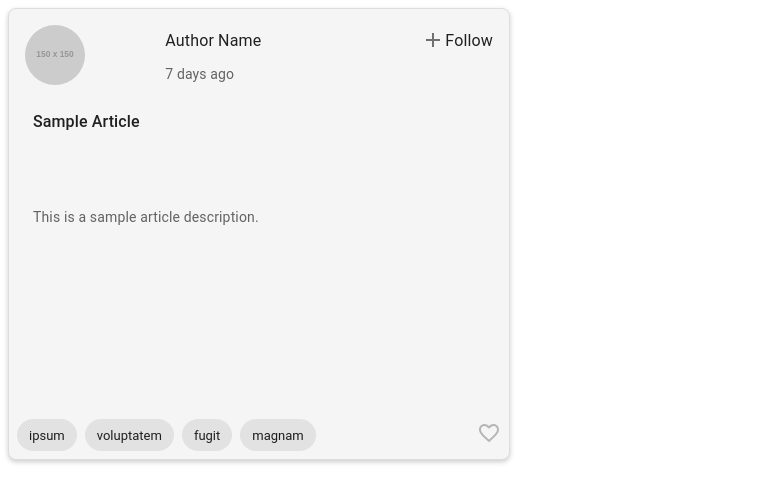
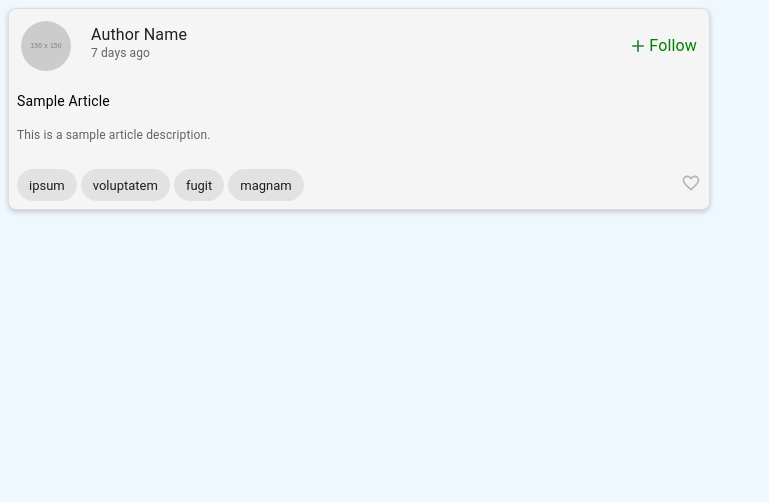
Before and after one commit to 786-aquib/LandingPage, a React (Create React App) app: page /article-card in a window 1280 px wide. Shown: the top 502 px of the page, without its empty margins (0-769 px from the left). Built offline with nearby package versions, Linux system fonts and the light colour scheme.

Commit message:
Made the page more attractive, created comment section, try to implementing follow

```diff
--- /dev/null
+++ b/src/components/AddComment.tsx
@@ -0,0 +1,97 @@
+import React, { useState } from 'react';
+import { Box, Card, TextField, Button } from '@mui/material';
+import axios from 'axios';
+import AttachFileIcon from '@mui/icons-material/AttachFile';
+
+
+const SendButton: React.FC<{ slug: string }> = ({ slug }) => {
+  const [commentTxt, setCommentTxt] = useState<string>("");
+
+  const handleSend = async () => {
+    if (commentTxt.trim()) {
+      try {
+        // Retrieve the token from local storage or context
+        const token = localStorage.getItem('token'); // Adjust if you're using a different storage method
+
+        // Ensure the token is present
+        if (!token) {
+          console.error("Authentication token doesn't exists !!");
+          return;
+        }
+
+        const response = await axios.post(
+          `https://api.realworld.io/api/articles/${slug}/comments`,
+          {
+            comment: {
+              body: commentTxt,
+            },
+          },
+          {
+            headers: {
+              'Authorization': `Token ${token}`, // Include the token in the Authorization header
+            },
+          }
+        );
+
+        console.log("Comment sent:", response.data);
+        setCommentTxt(""); // Clear the input field after sending
+      } catch (error) {
+        console.error("Error sending comment:", error);
+      }
+    }
+  };
+
+  return (
+    <Box
+      sx={{
+        width: { xs: '100%', sm: '250px', md: '300px' },
+        // boxShadow: '0 2px 5px rgba(0,0,0,0.2)',
+        borderRadius: 2,
+        display: 'flex',
+        flexDirection: 'column',
+        overflow: 'hidden',
+        position: 'relative',
+        // border: '1px solid #ddd',
+        minWidth: 700,
+        minHeight: 250,
+        bgcolor: 'whitesmoke',
+      }}
+    >
+      {/* Other content of the card */}
+
+      <Box
+        sx={{
+          display: 'flex',
+          flexDirection: 'row',
+          justifyContent: 'center',
+          p: 1, // Padding at the bottom
+        //   borderTop: '1px solid #ddd', // Optional border for separation
+          marginTop: 22,
+        }}
+      >
+      <AttachFileIcon sx = {{
+           marginTop: 1,
+           marginRight: 1,
+      }}color='success' fontSize='large'/>
+        <TextField
+          id="filled-basic"
+          label="Add Comments"
+          variant="filled"
+          value={commentTxt}
+          onChange={(e) => setCommentTxt(e.target.value)}
+          sx={{ mb: 0.5, width: 600}} // Margin bottom for spacing
+        />
+        <Button
+          onClick={handleSend}
+          variant="text"
+          color="primary"
+          size="small"
+        >
+          Send
+        </Button>
+      </Box>
+    </Box>
+  );
+};
+
+export default SendButton;
--- a/src/components/AllArticleData.tsx
+++ b/src/components/AllArticleData.tsx
@@ -3,13 +3,26 @@ import Box from '@mui/material/Box';
 import { useSelector } from 'react-redux';
 import { RootState } from '../redux/store';
 import { useLocation } from 'react-router-dom';
-import { Typography } from '@mui/material';
+import { Typography, Avatar, Stack, Chip, CardActions } from '@mui/material';
+import AddIcon from '@mui/icons-material/Add';
+import { useState } from 'react';
+import FavoriteBorderIcon from '@mui/icons-material/FavoriteBorder';
+import FavoriteIcon from '@mui/icons-material/Favorite';
+import AddComment from './AddComment';
+import { grey } from '@mui/material/colors';
 
 function AllArticleData() {
   const location = useLocation();
-  const { slug } = location.state as { slug: string }; // Receive slug
+
+  const { slug, FollowArticle } = location.state as { slug: string, FollowArticle: boolean }; // Receive slug and FollowArticle
+  const [isFollowed, setIsFollowed] = useState(FollowArticle);
+
   const articles = useSelector((state: RootState) => state.articles.articles);
   const article = articles.find(a => a.slug === slug);
+
+  const handleFollowInAllArticle = () => {
+      setIsFollowed(!isFollowed);
+  }
 
   if (!article) {
     return <div>No article data available</div>;
@@ -21,26 +34,28 @@ function AllArticleData() {
         display: 'flex',
         justifyContent: 'center',
         height: '100vh',
-        bgcolor: 'slategrey',
+        bgcolor: 'aliceblue',
         padding: 2,
         overflow: 'hidden',
       }}
     >
       <Card
         sx={{
-          boxShadow: '0 2px 5px rgba(0,0,0,0.2)',
-          borderRadius: 2,
+          // boxShadow: '0 2px 5px rgba(0,0,0,0.2)',
+          // borderRadius: 2,
           display: 'flex',
           flexDirection: 'column',
-          border: '1px solid #ddd',
+          // border: '1px solid #ddd',
           marginLeft: 10,
           marginRight: 10,
           marginTop: 5,
           marginBottom: 10,
-          bgcolor: 'silver',
+          bgcolor: 'aliceblue',
           width: '100%',
           maxWidth: 750,
           padding: 3,
+          overflowY: 'hidden',
+
         }}
       >
         <Box
@@ -48,25 +63,31 @@ function AllArticleData() {
             display: 'flex',
             flexDirection: 'column',
             alignItems: 'center',
-            mb: 2, // Margin bottom for spacing
+            mb: 1, // Margin bottom for spacing
           }}
         >
-          <img
+          <Avatar
             src={article.author.image}
-            width={120}
-            height={120}
-            style={{
-              borderRadius: '50%',
-              marginBottom: 10,
-            }}
+            sx={{ width: 120, height: 120, marginBottom: 2 }}
           />
           <Typography
             variant="h6"
             component="div"
-            sx={{ textAlign: 'center', mb: 2 }}
+            sx={{ textAlign: 'center', mb: 1 }}
           >
             {article.author.username}
           </Typography>
+        </Box>
+
+        <Box sx={{ display: 'flex', justifyContent: 'center', cursor: 'pointer', mb: 3 }} onClick={handleFollowInAllArticle}>
+          {isFollowed ? (
+            <Typography sx={{ fontSize: '1.2rem', color: '#670a8e' }}>Following</Typography>
+          ) : (
+            <Stack direction="row" spacing={0.5} alignItems="center">
+              <AddIcon color='success' fontSize="small" />
+              <Typography sx={{ fontSize: '1.2rem', color: 'green' }}>Follow</Typography>
+            </Stack>
+          )}
         </Box>
 
         <Box
@@ -77,16 +98,43 @@ function AllArticleData() {
             textAlign: 'left',
           }}
         >
-          <Typography variant="h6" sx={{ mb: 1 }}>
+          <Typography variant="h6" sx={{ mb: 2 }} color={grey}>
             {article.title}
           </Typography>
-          <Typography sx={{ mb: 1 }}>
+          <Typography sx={{ mb: 2 }}>
             {article.description}
           </Typography>
           <Typography color="text.secondary">
             {article.slug}
           </Typography>
         </Box>
+
+        <Box sx={{ marginTop: 5 }}>
+          <AddComment slug={article.slug} />
+        </Box>
+
+        <CardActions
+          sx={{
+            display: 'flex',
+            justifyContent: 'space-between',
+            padding: 1.5,
+            marginTop: 4,
+          }}
+        >
+          <Stack direction="row" spacing={2} fontSize={4}>
+            {article.tagList.map((tag, index) => (
+              <Chip key={index} label={tag} variant={index % 1 === 0 ? 'filled' : 'outlined'} size="medium" />
+            ))}
+          </Stack>
+
+          <Box>
+            {article.favorited ? (
+              <FavoriteIcon color="warning" fontSize='large' />
+            ) : (
+              <FavoriteBorderIcon color="disabled" fontSize='large' />
+            )}
+          </Box>
+        </CardActions>
       </Card>
     </Box>
   );
--- a/src/components/ArticleCard.tsx
+++ b/src/components/ArticleCard.tsx
@@ -1,14 +1,16 @@
 import React, { useState } from 'react';
-import { Card, CardActions, CardContent, Box, Avatar, Stack, Typography, Chip, ListItemButton, ListItemText } from '@mui/material';
+import { Card, CardActions, CardContent, Box, Avatar, Stack, Typography, Chip } from '@mui/material';
 import FavoriteIcon from '@mui/icons-material/Favorite';
 import FavoriteBorderIcon from '@mui/icons-material/FavoriteBorder';
 import AddIcon from '@mui/icons-material/Add';
 import { formatDistanceToNow } from 'date-fns';
 import { useNavigate } from 'react-router-dom';
 import { useDispatch } from 'react-redux';
-import { favoriteArticle } from '../redux/articleSlice'; // Correct import
-import { AppDispatch } from '../redux/store'; // Import AppDispatch type
-import CheckBoxIcon from '@mui/icons-material/CheckBox';
+import { favoriteArticle } from '../redux/articleSlice';
+import { AppDispatch } from '../redux/store';
+import  followUser  from '../redux/articleSlice';
+import { error } from 'console';
+
 
 
 interface ArticleCardProps {
@@ -21,6 +23,7 @@ interface ArticleCardProps {
   favoritesCount: number;
   createdAt: string;
   taglist: string[];
+  follow : boolean;
 }
 
 const ArticleCard: React.FC<ArticleCardProps> = ({
@@ -33,19 +36,23 @@ const ArticleCard: React.FC<ArticleCardProps> = ({
   favoritesCount,
   createdAt,
   taglist,
+  follow,
 }) => {
   const navigate = useNavigate();
-  const dispatch = useDispatch<AppDispatch>(); // Correctly type dispatch
+  const dispatch = useDispatch<AppDispatch>();
   const [isFavorited, setIsFavorited] = useState(favorited);
-  const [followArticle, setFollowArticle] = useState(false);
+  const [isfollow, setIsfollow] = useState(false);
 
   const handleClick = () => {
-    dispatch(favoriteArticle(slug)); // Pass only slug, not an object
-    setIsFavorited(!isFavorited); // Toggle favorite state locally
+    dispatch(favoriteArticle(slug));
+    setIsFavorited(!isFavorited);
   };
 
   const handleFollow = () => {
-    setFollowArticle(!followArticle);
+    const username = author;
+    console.log("username ==> ",username)
+    // dispatch(followUser(username));
+    setIsfollow(!isfollow);
   };
 
   const handleViewDetails = () => {
@@ -60,6 +67,7 @@ const ArticleCard: React.FC<ArticleCardProps> = ({
         favoritesCount,
         createdAt,
         taglist,
+        follow,
       },
     });
   };
@@ -75,8 +83,8 @@ const ArticleCard: React.FC<ArticleCardProps> = ({
         overflow: 'hidden',
         position: 'relative',
         border: '1px solid #ddd',
-        minWidth: 500,
-        minHeight: 450,
+        minWidth: 700,
+        minHeight: 200,
         bgcolor: 'whitesmoke',
       }}
     >
@@ -84,20 +92,13 @@ const ArticleCard: React.FC<ArticleCardProps> = ({
         sx={{
           display: 'flex',
           justifyContent: 'space-between',
-          padding: 2,
+          alignItems: 'center',
+          padding: 1.5,
         }}
       >
-        <Stack direction="row" spacing={2}>
-          <Avatar alt="Author" src={image} sx={{ width: 60, height: 60 }} />
-        </Stack>
-        <Box
-          sx={{
-            display: 'flex',
-            flexDirection: 'column',
-            justifyContent: 'space-between',
-          }}
-        >
-          <Box sx={{ display: 'flex', alignItems: 'center' }}>
+        <Stack direction="row" spacing={1.5} sx={{ flex: 1 }}>
+          <Avatar alt="Author" src={image} sx={{ width: 50, height: 50 }} />
+          <Box>
             <Typography
               onClick={handleViewDetails}
               sx={{
@@ -108,69 +109,59 @@ const ArticleCard: React.FC<ArticleCardProps> = ({
                 display: '-webkit-box',
                 WebkitLineClamp: 1,
                 WebkitBoxOrient: 'vertical',
-                marginRight: 20,
                 lineHeight: 1.2,
+                marginTop: 0.5,
+                marginLeft: 1,
               }}
             >
               {author}
             </Typography>
-            <div onClick={handleFollow} style={{ cursor: 'pointer' }}>
-              { followArticle ? (
-                <div
-                  style={{
-                       marginTop: 6,
-                       fontSize: '1.1rem',
-                       lineHeight: 1.2,
-                  }}
-                > Followed </div>
-              ) : (
-                <div style={{display:'flex', flexDirection: 'row'}}>
-              <AddIcon  style = {{ marginTop: 2.5}}color="action" fontSize="medium"/>
-              <ListItemText primary="Follow" />
-              </div>
-        )}
-            </div>
-          </Box>
             <Typography
               sx={{
                 color: 'text.secondary',
-              fontSize: '0.875rem',
-              marginTop: 0.5,
+                fontSize: '0.75rem',
+                marginLeft: 1,
               }}
             >
               {formatDistanceToNow(new Date(createdAt), { addSuffix: true })}
             </Typography>
           </Box>
+        </Stack>
+        <Box sx={{ display: 'flex', alignItems: 'center', cursor: 'pointer' }} onClick={()=>handleFollow()}>
+          {isfollow ? (
+            <Typography sx={{ fontSize: '1rem', color: '#670a8e' }}>Following</Typography>
+          ) : (
+            <Stack direction="row" spacing={0.2} alignItems="center">
+              <AddIcon color='success' fontSize="small" />
+              <Typography sx={{ fontSize: '1rem', color: 'green' }}>Follow</Typography>
+            </Stack>
+          )}
         </Box>
-
+      </Box>
       <CardContent
   sx={{
     flex: 1,
     display: 'flex',
     flexDirection: 'column',
-          justifyContent: 'space-between',
     padding: 1,
   }}
 >
   <Box onClick={handleViewDetails} sx={{ cursor: 'pointer' }}>
     <Typography
-            variant="h6"
-            component="div"
-            gutterBottom
+      variant="body2"
+      color="ActiveCaption"
       sx={{
         overflow: 'hidden',
         textOverflow: 'ellipsis',
-              display: '-webkit-box',
-              WebkitLineClamp: 2,
-              WebkitBoxOrient: 'vertical',
-              fontSize: '1rem',
-              marginBottom: 0.5,
-              marginLeft: 2,
+
+        fontSize: '0.875rem',
+        marginBottom: 2, // Reduced margin-bottom to bring title closer to description
       }}
     >
       {title}
     </Typography>
   </Box>
+
   <Typography
     variant="body2"
     color="text.secondary"
@@ -180,9 +171,8 @@ const ArticleCard: React.FC<ArticleCardProps> = ({
       display: '-webkit-box',
       WebkitLineClamp: 2,
       WebkitBoxOrient: 'vertical',
-            fontSize: '0.875rem',
-            marginBottom: 22,
-            marginLeft: 2,
+      fontSize: '0.75rem',
+      marginBottom: 0.5, // Small margin-bottom to ensure consistent spacing
     }}
   >
     {description}
@@ -196,19 +186,19 @@ const ArticleCard: React.FC<ArticleCardProps> = ({
           padding: 1,
         }}
       >
-        <Stack direction="row" spacing={1}>
+        <Stack direction="row" spacing={0.5}>
           {taglist.map((tag, index) => (
             <Chip key={index} label={tag} variant={index % 1 === 0 ? 'filled' : 'outlined'} />
           ))}
         </Stack>
 
-        <div onClick={handleClick} style={{ cursor: 'pointer' }}>
+        <Box onClick={handleClick} sx={{ cursor: 'pointer' }}>
           {isFavorited ? (
-            <FavoriteIcon color="warning" fontSize="medium" />
+            <FavoriteIcon color="warning" fontSize="small" />
           ) : (
-            <FavoriteBorderIcon color="disabled" fontSize="medium" />
+            <FavoriteBorderIcon color="disabled" fontSize="small" />
           )}
-        </div>
+        </Box>
       </CardActions>
     </Card>
   );
--- a/src/components/ArticleCardWrapper.tsx
+++ b/src/components/ArticleCardWrapper.tsx
@@ -20,6 +20,7 @@ const ArticleCardWrapper: React.FC = () => {
         "fugit",
         "magnam"
     ],
+    follow: false,
   };
 
   return <ArticleCard {...sampleArticle} />;
--- a/src/components/ArticleList.tsx
+++ b/src/components/ArticleList.tsx
@@ -76,7 +76,7 @@ const ArticleList: React.FC = () => {
     >
       <Box
         sx={{
-          marginLeft:20,
+          marginLeft:50,
           display: 'flex',
           flexWrap: 'wrap',
           gap: 4,
@@ -103,6 +103,7 @@ const ArticleList: React.FC = () => {
               favoritesCount={article.favoritesCount}
               createdAt = {article.createdAt}
               taglist = {article.tagList}
+              follow = {article.author.following}
             />
           ))
         ) : (
--- a/src/styles/global.css
+++ b/src/styles/global.css
@@ -1,3 +1,3 @@
-/* body{
-    background-color: bisque;
-} */
+body{
+    background-color: aliceblue;
+}
```
Also changed, not shown: src/redux/articleSlice.ts (+57 -2 lines). Lines whose indentation alone changed are shown as unchanged.
